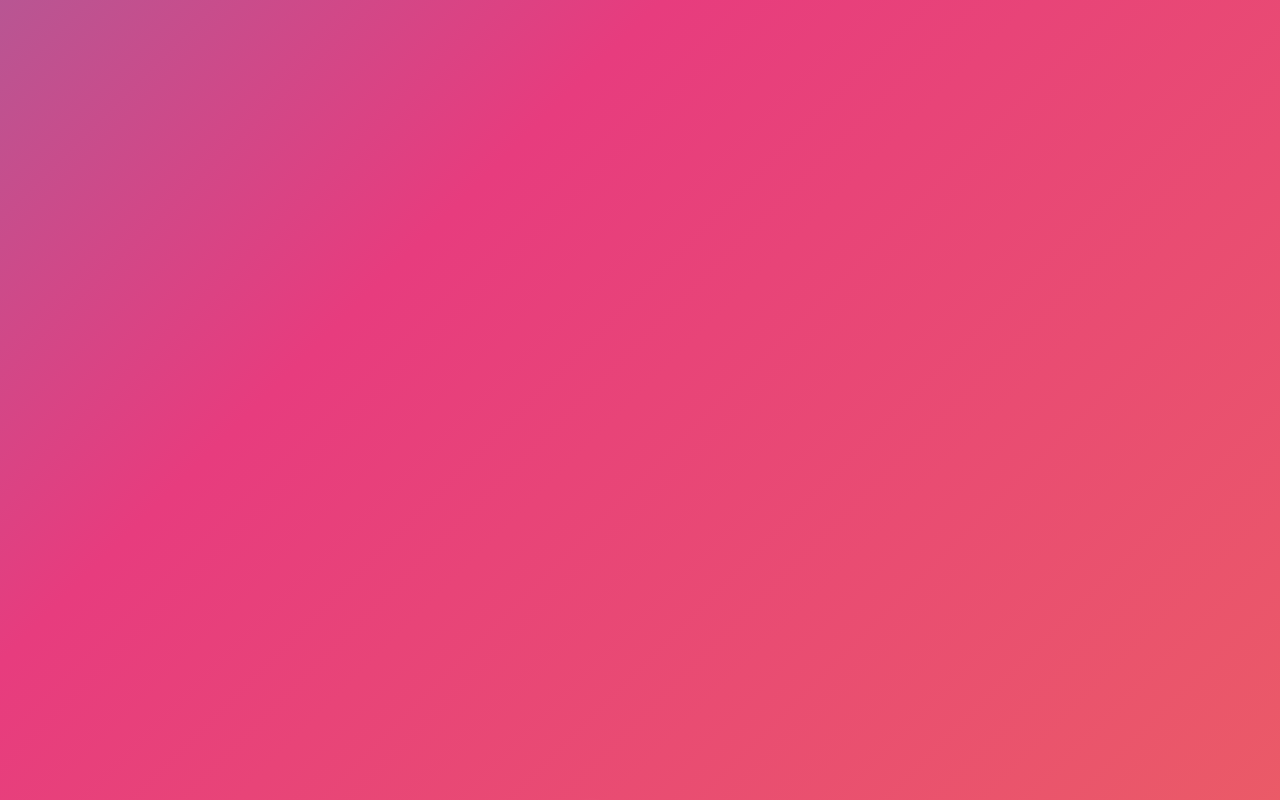
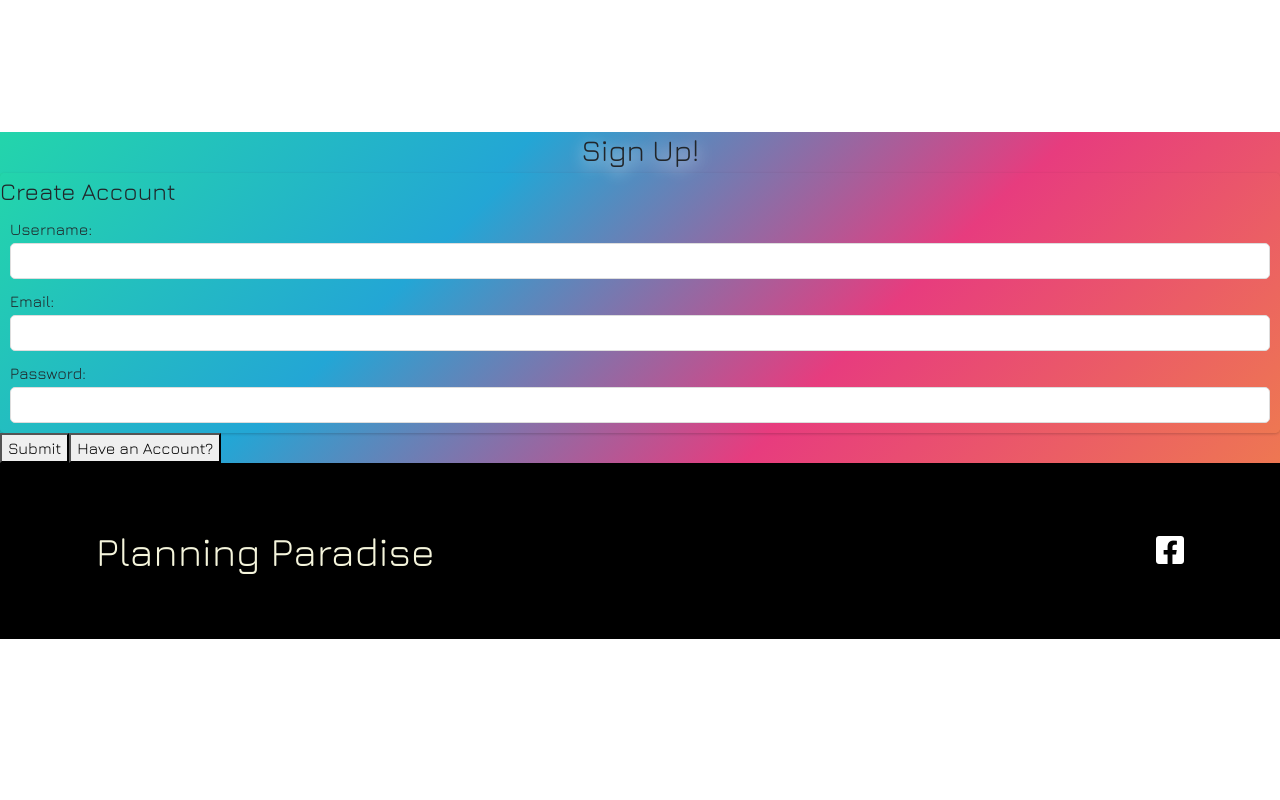
Before and after one commit to yasminechb/EventManagement, a React (Create React App) app in the folder FrontAdmin/: page /S in a window 1280 px wide. Shown: the top 800 px of the page. Built offline with nearby package versions, Linux system fonts and the light colour scheme.

Commit message:
sign-in-css3

```diff
--- a/FrontAdmin/src/pages/SignIn.css
+++ b/FrontAdmin/src/pages/SignIn.css
@@ -4,16 +4,20 @@ body { margin: 0; padding: 0; }
 h1,h2,h3,h4,h5,h6,p { margin: 0; }
 
 .formulaire {
+  margin-bottom: 7rem;
   display: grid;
   grid-template-columns: 1fr minmax(200px,400px) 1fr;
   grid-template-rows: 1fr minmax(auto,1fr) 1fr;
   grid-gap: 10px;
   width: 100%;
-  height: 100vh;
-  background: linear-gradient(-45deg, #EE7752, #E73C7E, #23A6D5, #23D5AB);
+
+ /*background: linear-gradient(-45deg, #EE7752, #E73C7E, #23A6D5, #23D5AB);*/
   background-size: 400% 400%;
   animation: Gradient 15s ease infinite;
   box-sizing: border-box;
+}
+.yass{
+  background: linear-gradient(-45deg, #EE7752, #E73C7E, #23A6D5, #23D5AB);
 }
   .form{
 
--- a/FrontAdmin/src/pages/SignIn.js
+++ b/FrontAdmin/src/pages/SignIn.js
@@ -7,9 +7,10 @@ const SignIn = () => {
 
         <>
            <div className="formulaire"/>
-        <form>
+        <form className='yass'>
     <h2>Sign Up!</h2>
-      <fieldset>
+    <div className='yass'>
+      <fieldset className='yass'>
         <legend>Create Account</legend>
         <ul className='lul'>
           <li>
@@ -26,6 +27,7 @@ const SignIn = () => {
           </li>
         </ul>
       </fieldset>
+      </div>
       <button>Submit</button>
       <button type="button" onClick={ () => this.changeView("logIn")}>Have an Account?</button>
 
@@ -33,8 +35,8 @@ const SignIn = () => {
 
 
 
-
-      </form></>
+      </form>
+      </>
            );
 
 
```
